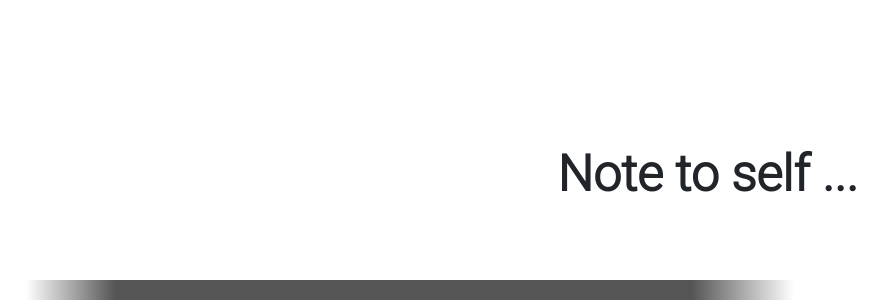
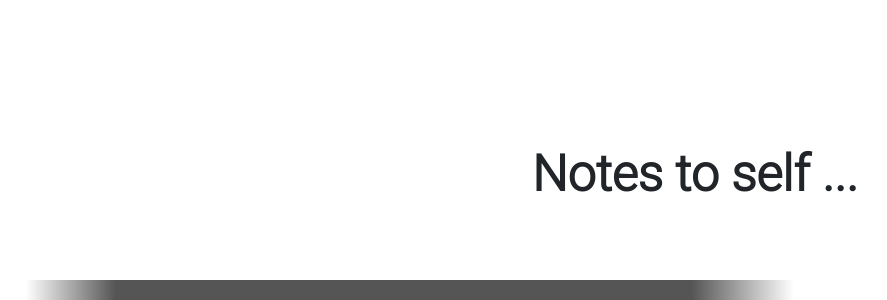
Before and after one commit to hamza-mostafa/my-blog, a Nuxt app in the folder frontend/: page / in a window 1280 px wide. Shown: the part 588-888 px from the top of the page, without its empty margins (230-1117 px from the left). Built offline with nearby package versions, Linux system fonts and the light colour scheme; what vue-moment, vue-notification, vue-particles would draw is missing.

Commit message:
postponing blog for a while

```diff
--- a/frontend/component/layout/Menu.vue
+++ b/frontend/component/layout/Menu.vue
@@ -1,7 +1,7 @@
 <template>
   <!-- prettier-ignore -->
   <client-only>
-    <vue-navigation-bar :options="navbarOptions" />
+    <!-- <vue-navigation-bar :options="navbarOptions" /> -->
   </client-only>
 </template>
 
--- a/frontend/layouts/blog.vue
+++ b/frontend/layouts/blog.vue
@@ -2,12 +2,12 @@
   <div class="contain">
     <div class="wrapper bg">
       <Header class="header">
-        <Menu class="menu" />
+        <!-- <Menu class="menu" /> -->
       </Header>
       <Nuxt />
       <div class="push"></div>
     </div>
-    <Footer class="footer">Here</Footer>
+    <Footer class="footer"></Footer>
   </div>
 </template>
 
--- a/frontend/pages/index.vue
+++ b/frontend/pages/index.vue
@@ -21,7 +21,7 @@
       </vue-particles>
     </client-only>
     <div class="memo">
-      Note to self ...
+      Notes to self ...
     </div>
   </div>
 </template>
```
